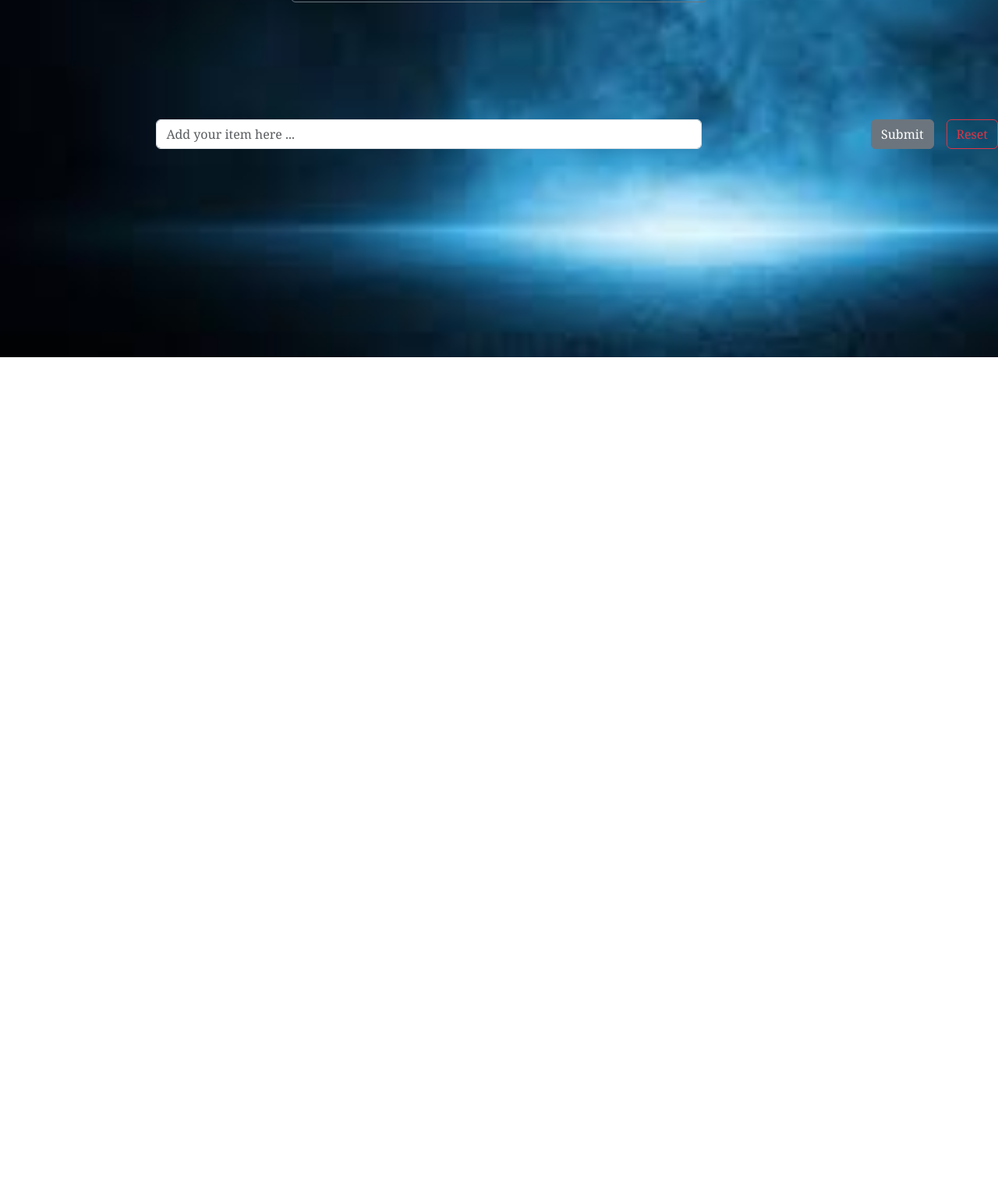
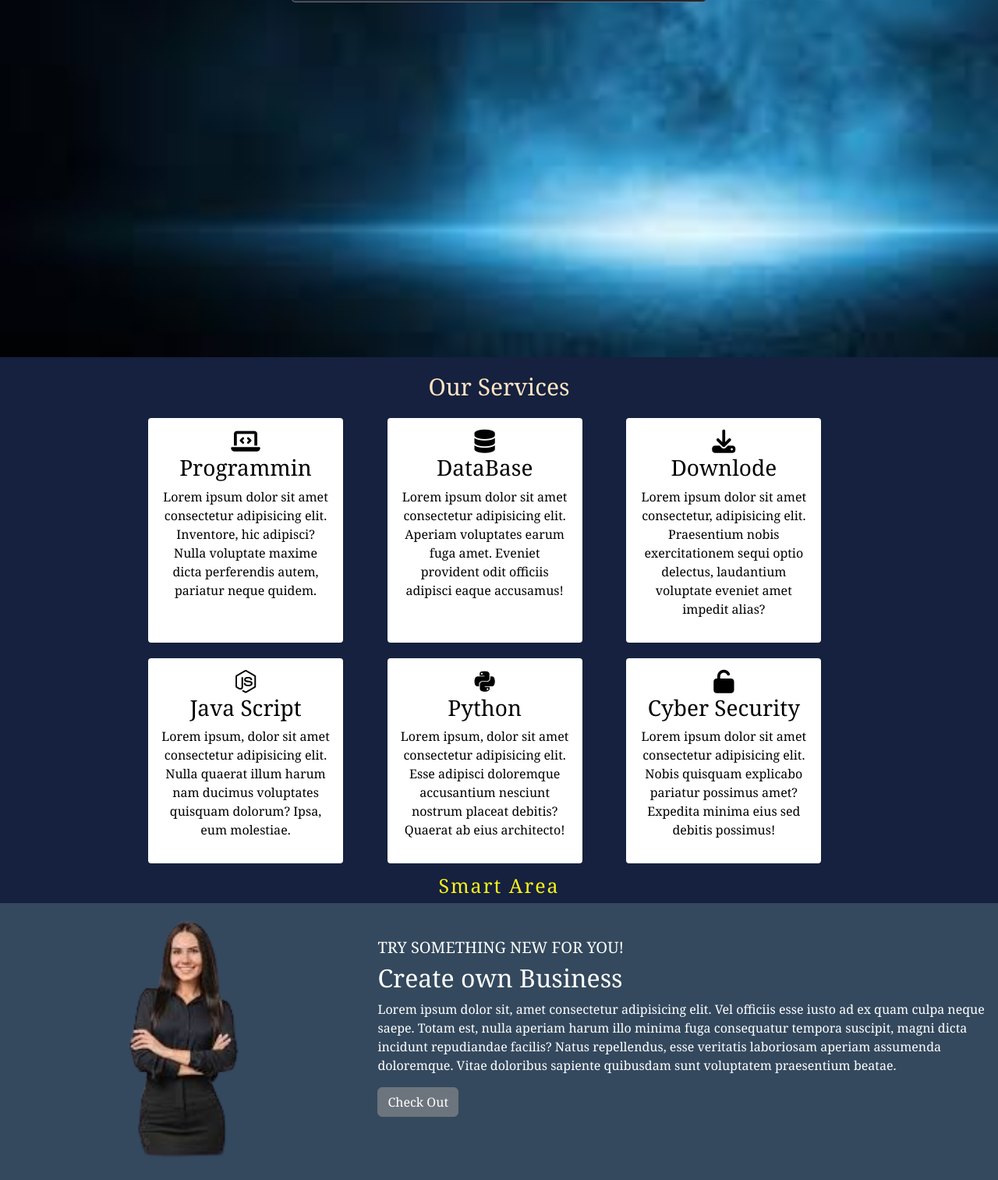
Before and after one commit to programerratul/boostap-pojacket-fast, a plain HTML site: page index.html in a window 1280 px wide. Shown: the part 392-1905 px from the top of the page at 78% size. Before the commit the page ends 850 px from the top, so only its background shows below. Drawn offline with nearby package versions, Linux system fonts and the light colour scheme.

Commit message:
secind-commit

```diff
--- a/index.html
+++ b/index.html
@@ -35,14 +35,82 @@
         </div>
         <div class="vstack gap-2 col-md-5 mx-auto button">
             <button type="button" class="btn btn-secondary btnn">Shop Now</button>
-            <button type="button" class="btn btn-outline-secondary">Cancel</button>
-        </div>
-        <div class="hstack gap-3">
-            <input type="text" class="form-control me-auto input-btn mx-auto" placeholder="Add your item here ...">
-            <button type="button" class="btn btn-secondary">Submit</button>
-            <button type="button" class="btn btn-outline-danger">Reset</button>
+            <button type="button" class="btn btn-outline-secondary btnn">Cancel</button>
         </div>
     </header>
+
+    <main>
+        <!-- first-section start hear  -->
+        <section>
+            <div class="Services">Our Services</div>
+            <div class="main-card-div">
+                <div class="card-class">
+                    <i class="fa-solid fa-laptop-code"></i>
+                    <h3>Programmin</h3>
+                    <p>
+                        Lorem ipsum dolor sit amet consectetur adipisicing elit. Inventore, hic adipisci? Nulla voluptate maxime dicta perferendis autem, pariatur neque quidem.
+                    </p>
+                </div>
+                <div class="card-class">
+                    <i class="fa-solid fa-database"></i>
+                    <h3>DataBase</h3>
+                    <p>
+                        Lorem ipsum dolor sit amet consectetur adipisicing elit. Aperiam voluptates earum fuga amet. Eveniet provident odit officiis adipisci eaque accusamus!
+                    </p>
+                </div>
+                <div class="card-class">
+                    <i class="fa-solid fa-download"></i>
+                    <h3>Downlode</h3>
+                    <p>
+                        Lorem ipsum dolor sit amet consectetur, adipisicing elit. Praesentium nobis exercitationem sequi optio delectus, laudantium voluptate eveniet amet impedit alias?
+                    </p>
+                </div>
+                <div class="card-class">
+                    <i class="fa-brands fa-node-js"></i>
+                    <h3>Java Script</h3>
+                    <p>
+                        Lorem ipsum, dolor sit amet consectetur adipisicing elit. Nulla quaerat illum harum nam ducimus voluptates quisquam dolorum? Ipsa, eum molestiae.
+                    </p>
+                </div>
+                <div class="card-class">
+                    <i class="fa-brands fa-python"></i>
+                    <h3>Python</h3>
+                    <p>
+                       Lorem ipsum, dolor sit amet consectetur adipisicing elit. Esse adipisci doloremque accusantium nesciunt nostrum placeat debitis? Quaerat ab eius architecto!
+                    </p>
+                </div>
+                <div class="card-class">
+                    <i class="fa-solid fa-unlock"></i>
+                    <h3>Cyber Security</h3>
+                    <p>
+                        Lorem ipsum dolor sit amet consectetur adipisicing elit. Nobis quisquam explicabo pariatur possimus amet? Expedita minima eius sed debitis possimus!
+                    </p>
+                </div>
+            </div>
+        </section>
+        <section>
+            <h3 class="smartarea">Smart Area</h3>
+            <div class="smartarea-main">
+                <div class="imagediv">
+                    <img src="image/back.png" alt="">
+                </div>
+                <div class="articalbusiness">
+                    <h5>Try something new for you!</h5>
+                    <h2>Create own Business</h2>
+                    <p>Lorem ipsum dolor sit, amet consectetur adipisicing elit. Vel officiis esse iusto ad ex quam culpa neque saepe. Totam est, nulla aperiam harum illo minima fuga consequatur tempora suscipit, magni dicta incidunt repudiandae facilis? Natus repellendus, esse veritatis laboriosam aperiam assumenda doloremque. Vitae doloribus sapiente quibusdam sunt voluptatem praesentium beatae.</p>
+                    <a href="#" class="btn btn-secondary">Check Out</a>
+                </div>
+
+            </div>
+        </section>
+    </main>
+
+
+
+
+
+
+
 
 
 
--- a/style.css
+++ b/style.css
@@ -71,9 +71,66 @@ header div{
 #bar-crosh{
   display: none;
 }
+.submit{
+  display: inline-block;
+}
+section{
+  background-color: #15213E;
+}
+.Services{
+  text-align: center;
+  font-size: 30px;
+  color: bisque;
+  padding-top: 15px;
+}
+.card-class{
+  width: 250px;
+  text-align: center;
+  color: black;
+  background-color: white;
+  border-radius: 4px;
+  padding: 15px;
+}
+.card-class i{
+  font-size: 30px;
+}
+.main-card-div{
+  width: 900px;
+  margin: 18px auto;
+  display: grid;
+  grid-template-columns: repeat(3,1fr);
+  grid-gap: 20px;
+  padding-bottom: 10px;
+}
+.smartarea{
+  font-size: 25px;
+  text-align: center;
+  letter-spacing: 2px;
+  color: #FBF11D;
+  padding-top: 15px;
+  margin-top: -30px;
+}
+.smartarea-main{
+  background-color: #34495E ;
+  display: flex;
+  justify-content: space-between;
+  color: white;
+}
+.imagediv img{
+  height: 355px;
+}
+.articalbusiness{
+  padding-top: 45px;
+}
+.articalbusiness h5{
+  text-transform: uppercase;
+}
+
+
+
   /* responsive start hear */
 @media screen and (max-width: 940px) {
-    nav ul{
+     ul{
       position: fixed;
       background-color: #1E2634;
       top: 50px;
@@ -92,6 +149,44 @@ header div{
       display: block;
     }
     #bar-crosh:checked ~ ul{
+      position: fixed;
+      background-color: #1E2634;
+      top: 50px;
       left: 0%;
+      height: 100vh;
+      width: 100%;
+      flex-direction: column;
+      text-align: center;
+      padding-top: 25px;
+      transition: all 0.5s ease;
+    }
+    .smartarea-main{
+      background-color: #34495E ;
+      display: block;
+      text-align: center;
+      color: white;
+    }
+    .btnn{
+      width: 250px;
+      margin: auto;
+    }
+    @media screen and (max-width:850px){
+      .main-card-div{
+        width: 500px;
+        margin: 18px auto;
+        display: grid;
+        grid-template-columns: repeat(2,1fr);
+        grid-gap: 20px;
+        padding-bottom: 10px;
+      }
+    }
+    @media screen and (max-width:650px){
+      .main-card-div{
+        display: grid;
+        grid-template-columns: repeat(1,1fr);
+        grid-gap: 30px;
+        padding-bottom: 10px;
+        margin-left: 70px;
+      }
     }
   }
```
Also changed, not shown: image/back.png (added), image/images (1).jfif (added).
